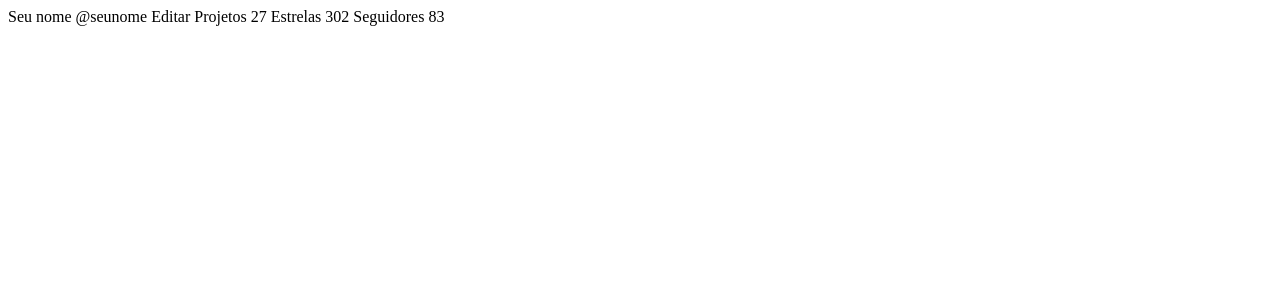
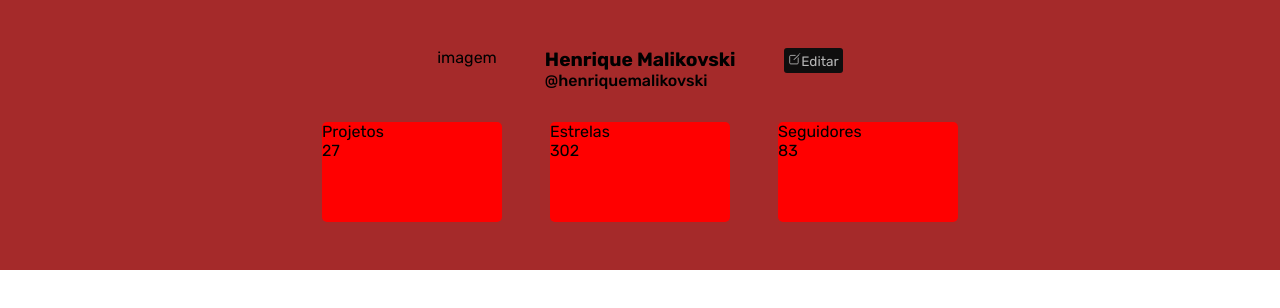
Before and after one commit to henriquemalikovski/ProfileDevChallenge, a plain HTML site: page index.html in a window 1280 px wide. Drawn offline with nearby package versions, Linux system fonts and the light colour scheme.

Commit message:
desenvolvimento

```diff
--- a/index.html
+++ b/index.html
@@ -1,9 +1,47 @@
-Seu nome
-@seunome
-Editar
-Projetos
-27
-Estrelas
-302
-Seguidores
-83
+<!DOCTYPE html>
+<html lang="pt-BR">
+  <head>
+    <meta charset="UTF-8" />
+    <meta http-equiv="X-UA-Compatible" content="IE=edge" />
+    <meta name="viewport" content="width=device-width, initial-scale=1.0" />
+    <title>Document</title>
+
+    <link rel="stylesheet" href="style.css" />
+  </head>
+  <body>
+    <div class="conteiner">
+      <div class="perfil">
+        <p>imagem</p>
+        <div>
+          <p class="nome">Henrique Malikovski</p>
+          <p class="username">@henriquemalikovski</p>
+        </div>
+        <a class="btn" href="/"
+          ><ion-icon name="create-outline"></ion-icon>Editar</a
+        >
+      </div>
+      <div class="status">
+        <div class="card">
+          <p>Projetos</p>
+          <p>27</p>
+        </div>
+        <div class="card">
+          <p>Estrelas</p>
+          <p>302</p>
+        </div>
+        <div class="card">
+          <p>Seguidores</p>
+          <p>83</p>
+        </div>
+      </div>
+    </div>
+    <script
+      type="module"
+      src="https://unpkg.com/ionicons@5.5.2/dist/ionicons/ionicons.esm.js"
+    ></script>
+    <script
+      nomodule
+      src="https://unpkg.com/ionicons@5.5.2/dist/ionicons/ionicons.js"
+    ></script>
+  </body>
+</html>
--- /dev/null
+++ b/style.css
@@ -0,0 +1,54 @@
+@import url('https://fonts.googleapis.com/css2?family=Rubik:wght@400;500;600;700&display=swap');
+* {
+  margin: 0;
+  padding: 0;
+  font-family: 'Rubik', sans-serif;
+  text-decoration: none;
+}
+
+.conteiner {
+  background: brown;
+  display: flex;
+  flex-direction: column;
+  justify-content: center;
+  align-items: center;
+  padding: 3em;
+}
+
+.perfil {
+  /* background: pink; */
+  display: flex;
+  gap: 3em;
+}
+
+.perfil .nome {
+  font-size: 1.2em;
+  font-weight: 700;
+}
+
+.perfil .username {
+  font-weight: 500;
+}
+
+.status {
+  /* background: coral; */
+  display: flex;
+  gap: 3em;
+  margin-top: 2em;
+}
+
+.btn {
+  align-self: flex-start;
+  background: #0f0e0e;
+  border-radius: 3px;
+  color: #b7b7b7;
+  font-size: 0.85em;
+  padding: 0.3em;
+}
+
+.card {
+  background: red;
+  border-radius: 5px;
+  width: 180px;
+  height: 100px;
+}
```
